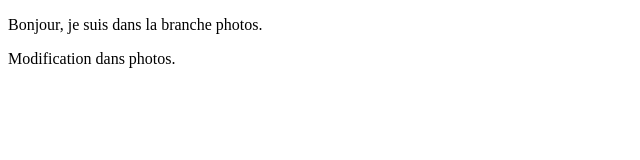
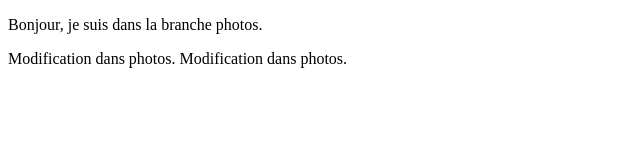
Before and after one commit to jimwinnie/test-project, a plain HTML site: page main.html in a window 1280 px wide. Shown: the whole page, without its empty margins (0-640 px from the left). Drawn offline with Linux system fonts and the light colour scheme.

Commit message:
commit to photos

```diff
--- a/main.html
+++ b/main.html
@@ -9,5 +9,6 @@
 <body>
   <p>Bonjour, je suis dans la branche photos.</p>
   <span>Modification dans photos.</span>
+  <span>Modification dans photos.</span>
 </body>
 </html>
```
